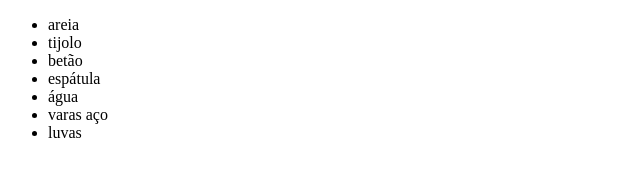
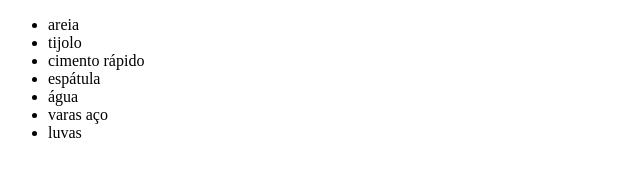
Before and after one commit to HugoAfonso/remote_folder, a plain HTML site: page index.html in a window 1280 px wide. Shown: the full height of the page, 0-640 px from the left. Drawn offline with Linux system fonts and the light colour scheme.

Commit message:
Alterei betão para cimento rápido

```diff
--- a/index.html
+++ b/index.html
@@ -8,7 +8,7 @@
 		<ul>
 			<li>areia</li>
 			<li>tijolo</li>
-			<li>betão</li>
+			<li>cimento rápido</li>
 			<li>espátula</li>
 			<li>água</li>
 			<li>varas aço</li>
```
